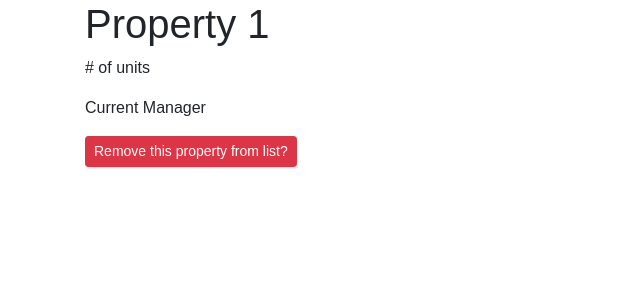
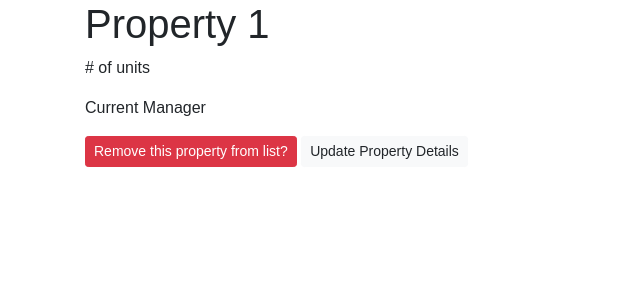
Before and after one commit to jrydalch20/WAD-2024, a PHP site: page /property-details.php in a window 1280 px wide. Shown: the part 66-366 px from the top of the page, without its empty margins (0-640 px from the left). Run offline with PHP 8.4, Linux system fonts and the light colour scheme; some libraries are stand-ins or nearby versions.

Commit message:
Add files via upload

```diff
--- a/property-details.php
+++ b/property-details.php
@@ -51,7 +51,10 @@
 
 		<div class='container'>
 			<button type='button' class='btn btn-danger btn-sm'>Remove this property from list?</button>
+			<button type='button' class='btn btn-light btn-sm'>Update Property Details</button>
 		</div>
+
+
 
 
 	</body>
```
